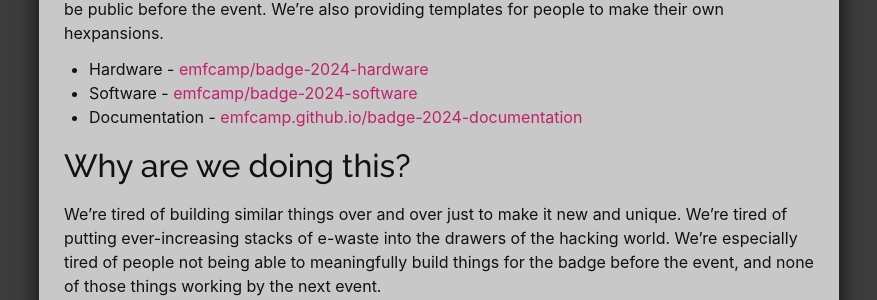
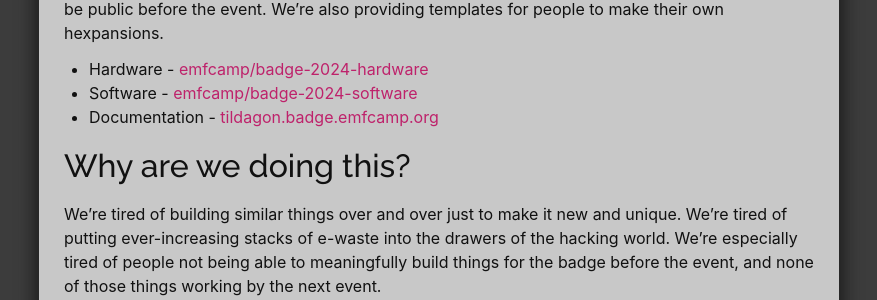
Before and after one commit to emfcamp/blog, a Jekyll site: the page built from _posts/2024-03-15-tildagon.md, in a window 1280 px wide and 900 px high, scrolled down 2304 px. Shown: the part 153-453 px from the top of the window, without its empty margins (201-1078 px from the left). Built offline with Jekyll 4.4.1, drawn with Linux system fonts in a browser that asks for light colours.

Commit message:
Update docs link to the new hostname

```diff
--- a/_posts/2024-03-15-tildagon.md
+++ b/_posts/2024-03-15-tildagon.md
@@ -53,8 +53,7 @@ We're opening our work-in-progress repositories today, and everything except the
 
 * Hardware - [emfcamp/badge-2024-hardware](https://github.com/emfcamp/badge-2024-hardware)
 * Software - [emfcamp/badge-2024-software](https://github.com/emfcamp/badge-2024-software)
-* Documentation - [emfcamp.github.io/badge-2024-documentation](https://emfcamp.github.io/badge-2024-documentation/)
-
+* Documentation - [tildagon.badge.emfcamp.org](https://tildagon.badge.emfcamp.org/)
 
 ## Why are we doing this?
 
```
